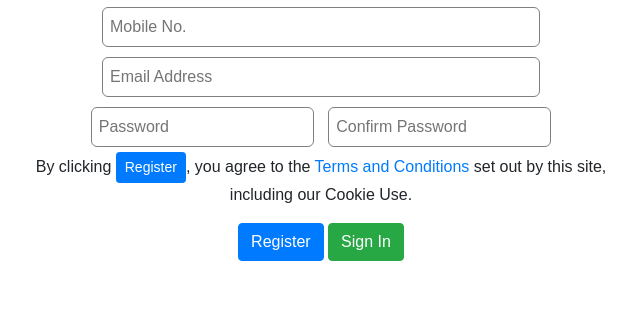
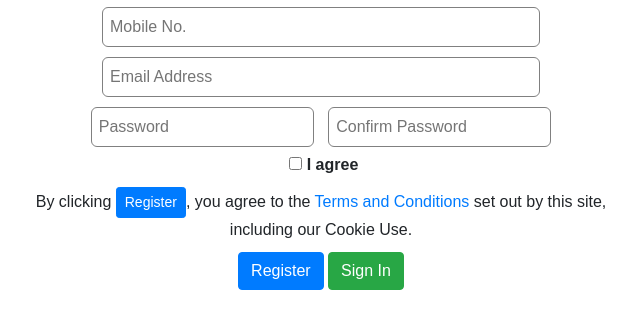
Before and after one commit to ahbenn86/signup-page, a plain HTML site: page index.html in a window 1280 px wide. Shown: the part 254-582 px from the top of the page, without its empty margins (319-959 px from the left). Drawn offline with nearby package versions, Linux system fonts and the light colour scheme.

Commit message:
minor css and html changes

```diff
--- a/index.html
+++ b/index.html
@@ -30,6 +30,7 @@
 
               <input type="text" placeholder="Confirm Password" />
             </form>
+            <input type="checkbox"/><strong>I agree</strong></input>
             <p>By clicking <button type="button" class="btn btn-primary btn-sm">Register</button>, you agree to the<a href="#"> Terms and Conditions</a> set out by this site, including our Cookie Use.</p>
             <button type="button" class="btn btn-primary">Register</button>
             <button type="button" class="btn btn-success">Sign In</button>
--- a/styles.css
+++ b/styles.css
@@ -27,3 +27,7 @@
   .email {
       width: 73%
   }
+
+  p {
+      margin: 10px;
+  }
```
